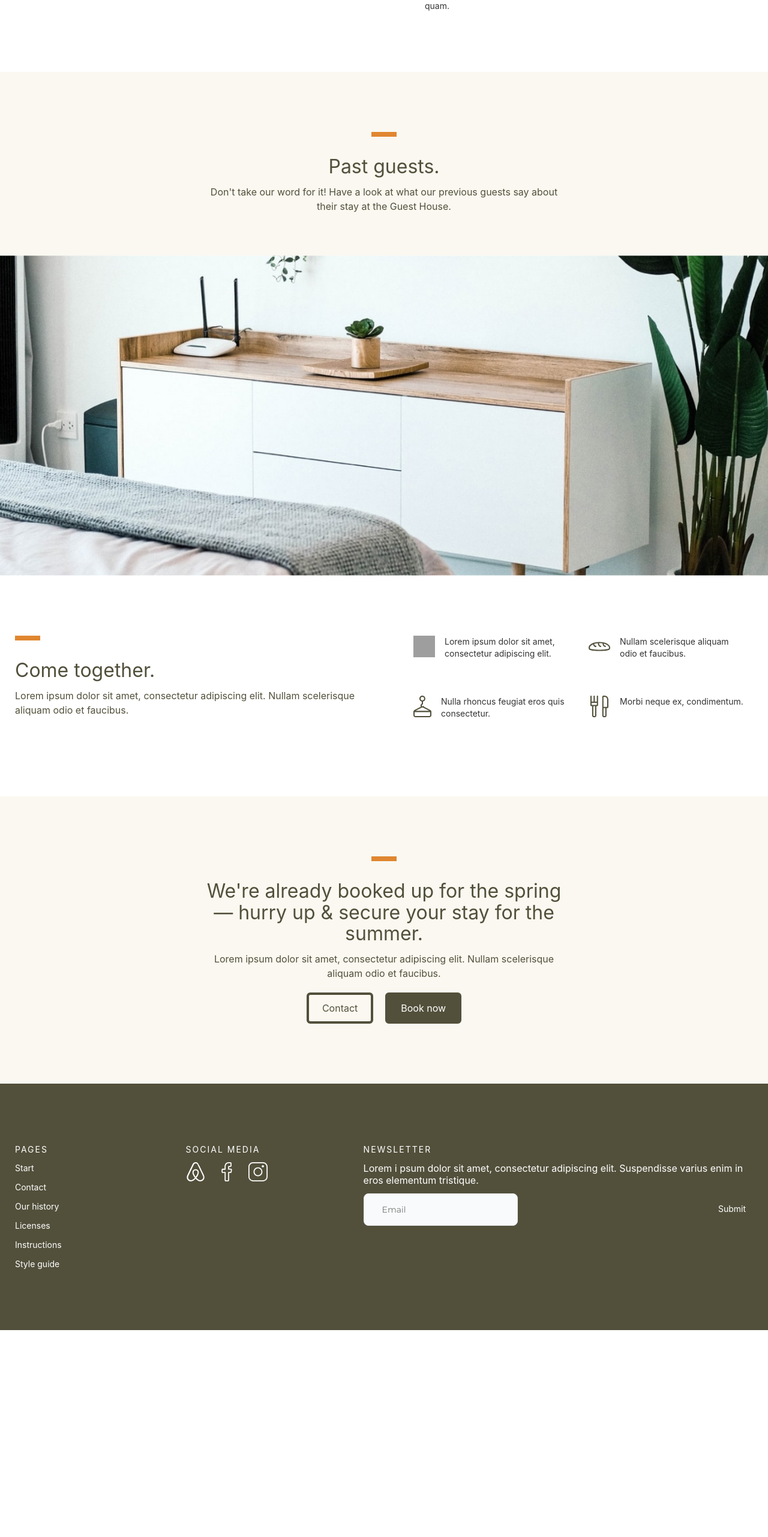
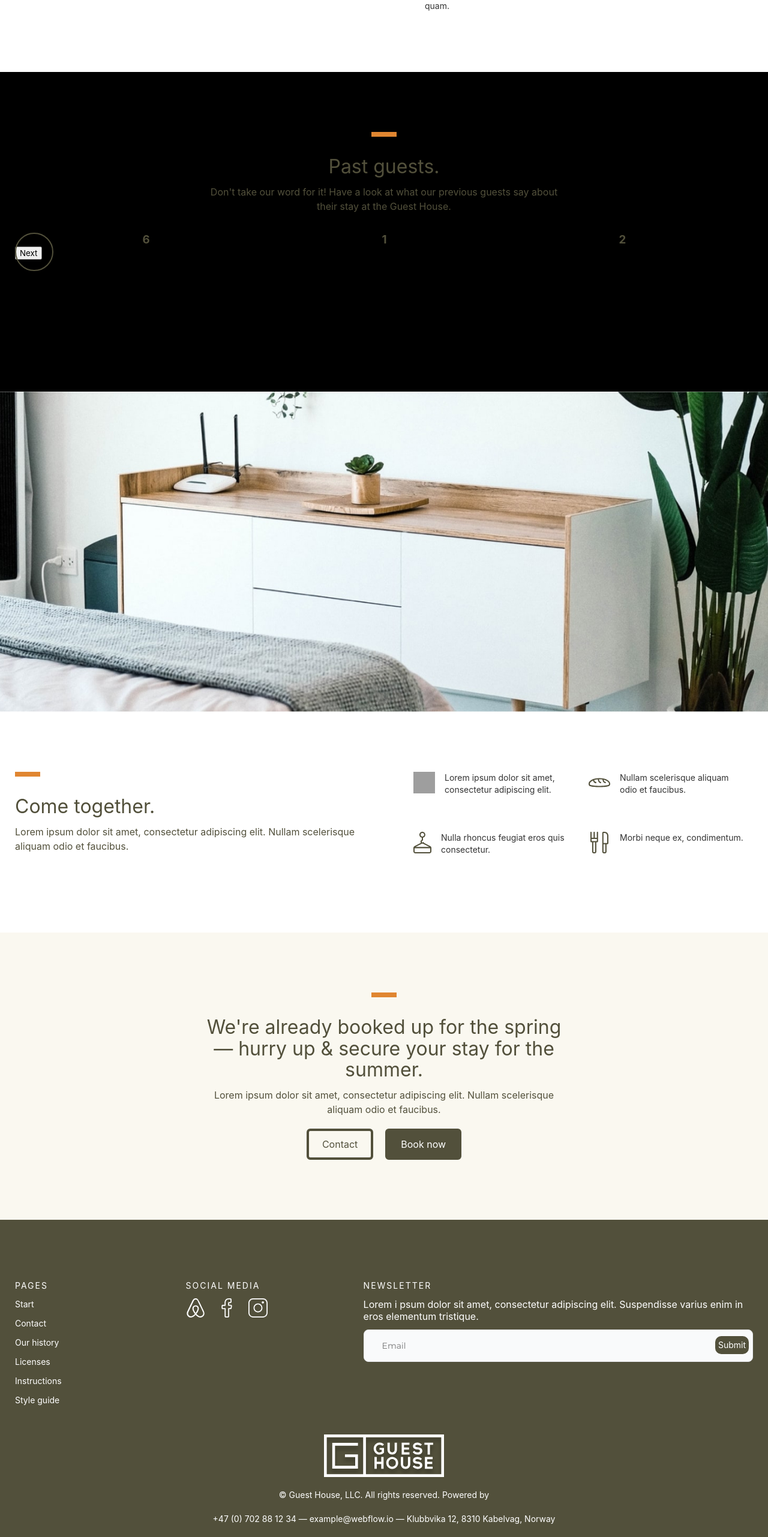
Before and after one commit to diana2907/Eco-Friendly-Paints, a React (Create React App) app: page / in a window 1280 px wide. Shown: the part 3343-5906 px from the top of the page at 60% size. Before the commit the page ends 5561 px from the top, so only its background shows below. Built offline with nearby package versions, Linux system fonts and the light colour scheme; grey boxes are pictures that could not be loaded.

Commit message:
add footer and slider

```diff
--- a/package.json
+++ b/package.json
@@ -10,6 +10,8 @@
     "react": "^18.1.0",
     "react-dom": "^18.1.0",
     "react-scripts": "5.0.1",
+    "react-slick": "^0.29.0",
+    "slick-carousel": "^1.8.1",
     "styled-components": "^5.3.10",
     "web-vitals": "^2.1.3"
   },
--- a/src/components/Footer/Footer.jsx
+++ b/src/components/Footer/Footer.jsx
@@ -15,16 +15,23 @@ import {
   Input,
   Button,
   Form,
+  MainBox,
+  DownBox,
+  LogoIcon,
+  Authors,
+  Contacts,
 } from 'components/Footer/Footer.styled.jsx';
 import telegram from '../../images/old/soc-telegram.svg';
 import facebook from '../../images/old/facebook.svg';
 import inst from '../../images/old/inst.svg';
+import logo from '../../images/old/logo.svg';
 
 export const Footer = () => {
   return (
     <FooterSection>
       <Container>
         <FooterWrapper>
+          <MainBox>
             <Pages>
               <Title>Pages</Title>
               <List>
@@ -63,6 +70,17 @@ export const Footer = () => {
                 <Button type="submit">Submit</Button>
               </Form>
             </Newsletter>
+          </MainBox>
+          <DownBox>
+            <LogoIcon src={logo} alt="logo" />
+            <Authors>
+              © Guest House, LLC. All rights reserved. Powered by
+            </Authors>
+            <Contacts>
+              +47 (0) 702 88 12 34 — example@webflow.io — Klubbvika 12, 8310
+              Kabelvag, Norway
+            </Contacts>
+          </DownBox>
         </FooterWrapper>
       </Container>
     </FooterSection>
--- a/src/components/Footer/Footer.styled.jsx
+++ b/src/components/Footer/Footer.styled.jsx
@@ -5,9 +5,7 @@ export const FooterSection = styled.section`
   color: #ffffff;
   background: #52503b;
 `;
-export const FooterWrapper = styled.div`
-  display: flex;
-`;
+export const FooterWrapper = styled.div``;
 
 export const Pages = styled.div`
   margin-right: 207px;
@@ -66,8 +64,10 @@ export const Text = styled.p`
 
 export const Input = styled.input`
   padding: 16px 30px;
-  //   width: 100%;
+  width: 100%;
   font-family: 'Montserrat';
+  margin: 0;
+  box-sizing: border-box;
 
   font-size: 14px;
   line-height: 1.43;
@@ -78,7 +78,6 @@ export const Input = styled.input`
 `;
 export const Form = styled.form`
   position: relative;
-  //   width: 576px;
 `;
 
 export const Button = styled.button`
@@ -94,3 +93,26 @@ export const Button = styled.button`
   line-height: 1.43;
   color: #ffffff;
 `;
+
+export const MainBox = styled.div`
+  display: flex;
+  margin-bottom: 47px;
+`;
+
+export const DownBox = styled.div`
+  display: grid;
+  grid-row-gap: 20px;
+  font-size: 14px;
+  line-height: 1.43;
+  text-align: center;
+  color: #ffffff;
+`;
+
+export const LogoIcon = styled.img`
+  width: 200px;
+  margin: 0 auto;
+`;
+
+export const Authors = styled.p``;
+
+export const Contacts = styled.p``;
--- a/src/components/PastGuests/PastGuests.jsx
+++ b/src/components/PastGuests/PastGuests.jsx
@@ -1,10 +1,12 @@
 import { Container, Wrapper } from 'GlobalStyles';
+import SimpleSlider from 'components/Views/Views';
 import {
   PastGuestsSection,
   TitleWrapper,
   Title,
   TitleText,
   Image,
+  Box,
 } from 'components/PastGuests/PastGuests.styled.jsx';
 import img from '../../images/background-bedroom.jpg';
 
@@ -12,6 +14,7 @@ export const PastGuests = () => {
   return (
     <PastGuestsSection>
       <Container>
+        <Box>
           <Wrapper>
             <TitleWrapper>
               <Title>Past guests.</Title>
@@ -20,7 +23,9 @@ export const PastGuests = () => {
                 guests say about their stay at the Guest House.
               </TitleText>
             </TitleWrapper>
+            <SimpleSlider />
           </Wrapper>
+        </Box>
       </Container>
       <Image src={img} alt="bedroom" />
     </PastGuestsSection>
--- a/src/components/PastGuests/PastGuests.styled.jsx
+++ b/src/components/PastGuests/PastGuests.styled.jsx
@@ -3,13 +3,17 @@ import styled from 'styled-components';
 export const PastGuestsSection = styled.section`
   padding: 100px 0 0 0;
   text-align: center;
-  background: #faf8f0;
+  // background: #faf8f0;
+  background: black;
 `;
 
 export const TitleWrapper = styled.div`
   margin: 0 auto;
   max-width: 600px;
   margin-bottom: 32px;
+`;
+export const Box = styled.div`
+  padding-bottom: 150px;
 `;
 
 export const Title = styled.h2`
--- /dev/null
+++ b/src/components/Views/Views.jsx
@@ -0,0 +1,94 @@
+import Slider from 'react-slick';
+import 'slick-carousel/slick/slick.css';
+// import 'slick-carousel/slick/slick-theme.css';
+
+function SampleNextArrow(props) {
+  const { onClick } = props;
+  return (
+    <div
+      onClick={onClick}
+      style={{
+        position: 'absolute',
+        display: 'flex',
+        // marginTop: '20px',
+        // marginLeft: 'auto',
+        // marginRight: '80px',
+        border: '2px solid #52503B',
+        borderRadius: '50%',
+        fill: '#52503B',
+        width: '60px',
+        height: '60px',
+      }}
+    ></div>
+  );
+}
+
+function SamplePrevArrow(props) {
+  const { onClick } = props;
+  return (
+    <div
+      onClick={onClick}
+      style={{
+        position: 'absolute',
+        display: 'flex',
+        // marginTop: '20px',
+        // marginLeft: 'auto',
+        // marginRight: '20px',
+        border: '2px solid #52503B',
+        borderRadius: '50%',
+        fill: '#52503B',
+        width: '60px',
+        height: '60px',
+      }}
+    />
+  );
+}
+
+export default function SimpleSlider() {
+  const settings = {
+    dots: false,
+    infinite: true,
+    centerMode: true,
+    speed: 500,
+    centerPadding: '20px',
+    slidesToShow: 3,
+    slidesToScroll: 1,
+    // nextArrow: <SampleNextArrow />,
+    prevArrow: <SamplePrevArrow />,
+  };
+  return (
+    <Slider {...settings}>
+      <div>
+        <h3>1</h3>
+      </div>
+      <div>
+        <h3>2</h3>
+      </div>
+      <div>
+        <h3>3</h3>
+      </div>
+      <div>
+        <h3>4</h3>
+      </div>
+      <div>
+        <h3>5</h3>
+      </div>
+      <div>
+        <h3>6</h3>
+      </div>
+    </Slider>
+  );
+}
+
+// style={{
+//     display: "flex",
+//     // position: "absolute",
+//     // top: "450px",
+//     marginTop: "20px",
+//     marginRight: "50px",
+//     border: "2px solid #52503B",
+//     borderRadius: "50%",
+//     fill: "#52503B",
+//     width: "60px",
+//     height: "60px"
+//   }}
```
Also changed, not shown: src/components/Views/Views.styled.jsx (added), 1 other file (tests, documents, lock files or other folders). Lines whose indentation alone changed are shown as unchanged.
